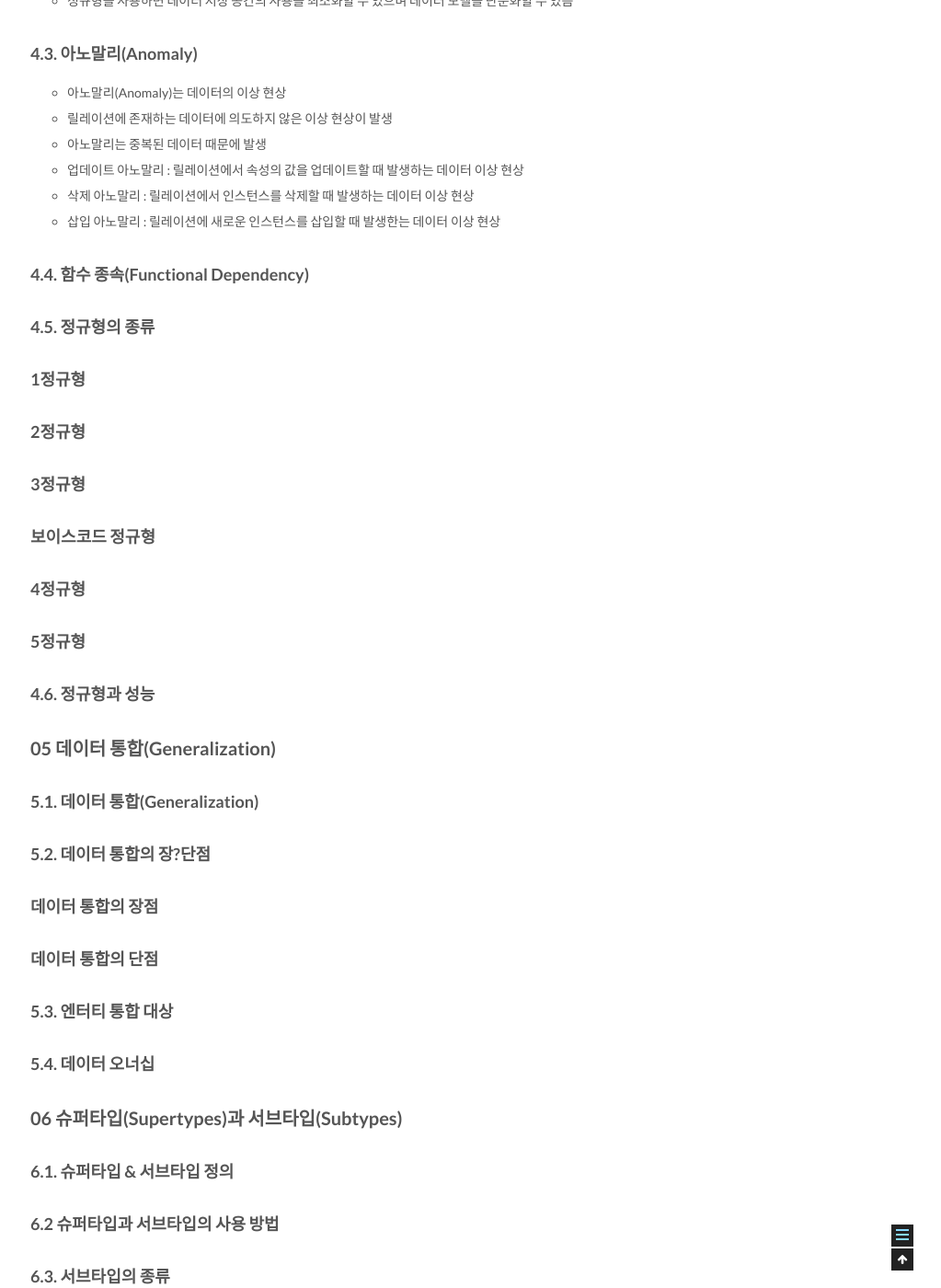
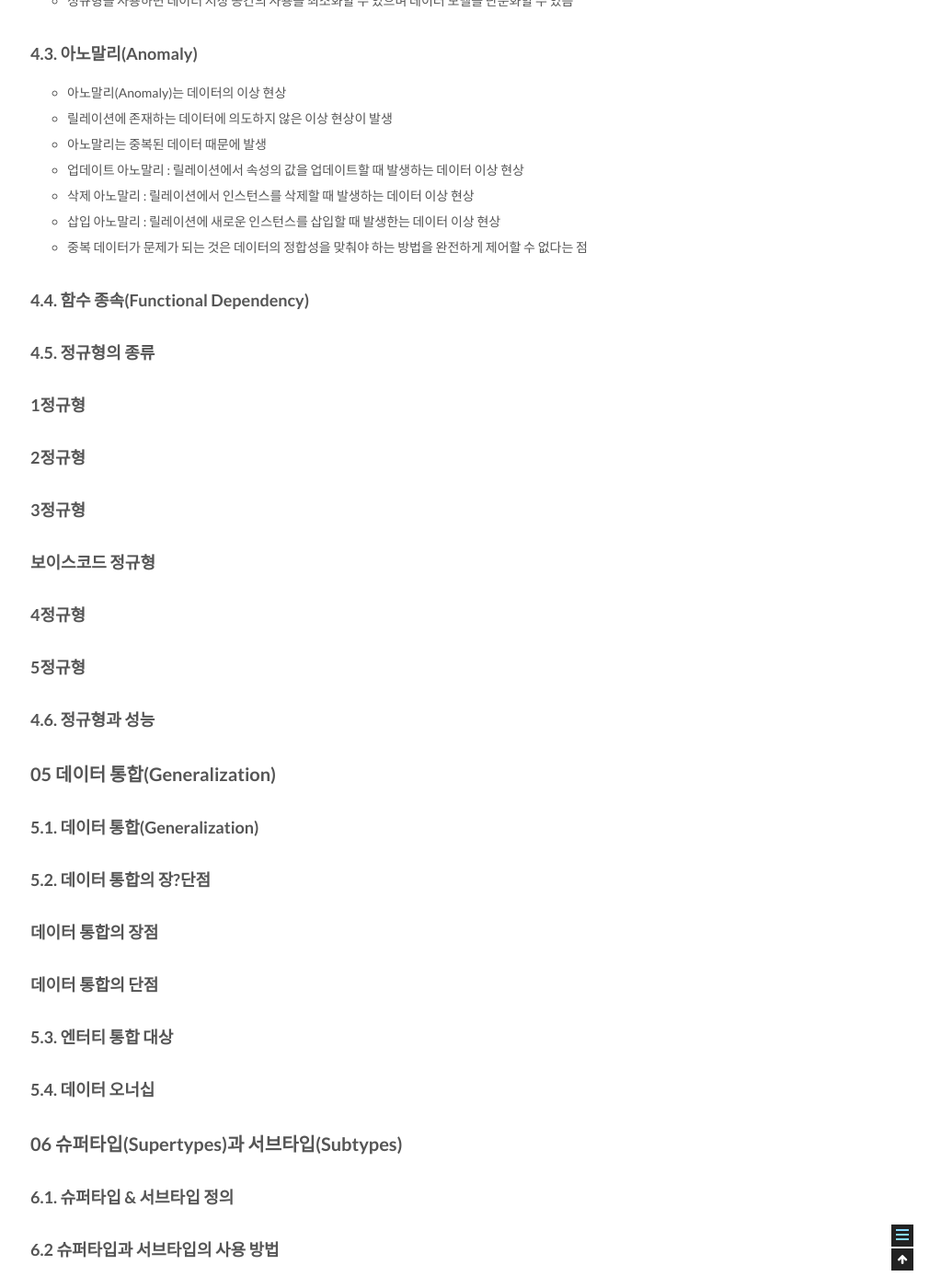
Before and after one commit to csj4032/csj4032.github.io, a Jekyll site: the page built from _posts/2018-05-02-관계형데이터모델링프리미엄가이드.md, in a window 1280 px wide and 1400 px high, scrolled down 12044 px. Shown: the whole window at 92% size, without its empty margins (257-1280 px from the left). Built offline with Jekyll 4.4.1, drawn with Linux system fonts in a browser that asks for light colours; comment, search, counter and statistics services are not loaded.

Commit message:
관계형 데이터 베이스 모델링 포스팅 수정

```diff
--- a/_posts/2018-05-02-관계형데이터모델링프리미엄가이드.md
+++ b/_posts/2018-05-02-관계형데이터모델링프리미엄가이드.md
@@ -369,6 +369,7 @@ comments: true
 * 업데이트 아노말리 : 릴레이션에서 속성의 값을 업데이트할 때 발생하는 데이터 이상 현상
 * 삭제 아노말리 : 릴레이션에서 인스턴스를 삭제할 때 발생하는 데이터 이상 현상
 * 삽입 아노말리 : 릴레이션에 새로운 인스턴스를 삽입할 때 발생한는 데이터 이상 현상
+* 중복 데이터가 문제가 되는 것은 데이터의 정합성을 맞춰야 하는 방법을 완전하게 제어할 수 없다는 점
 
 ### 4.4. 함수 종속(Functional Dependency)
 
```
